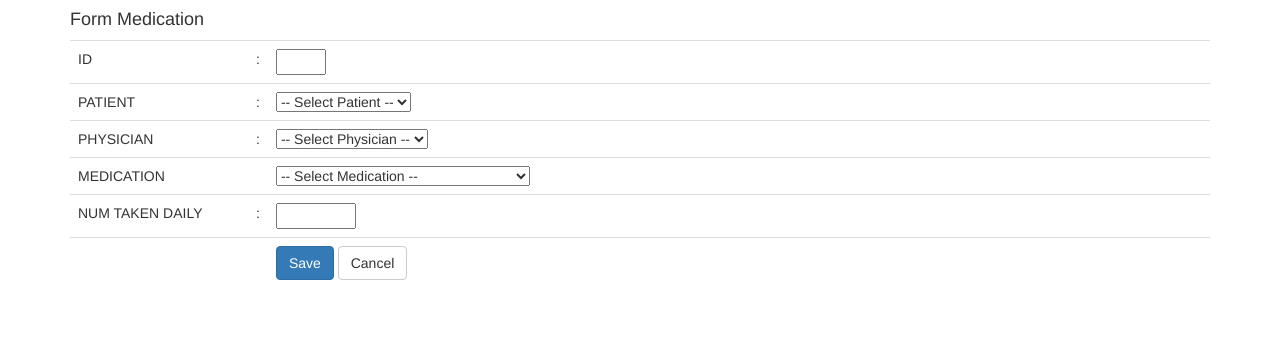
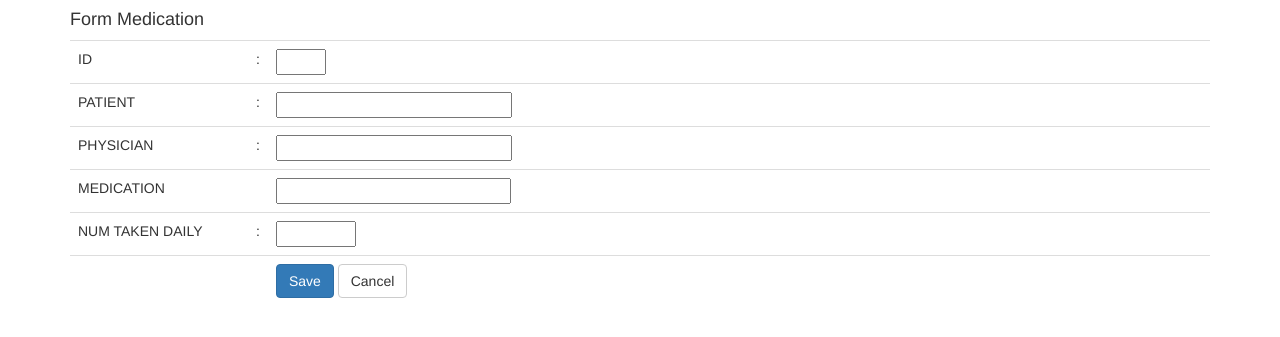
Before and after one commit to mdgs/prescription-system, a PHP site: page /prescription.form.php in a window 1280 px wide. Shown: the part 56-393 px from the top of the page. Run offline with PHP 8.4, Linux system fonts and the light colour scheme; tables that the repository leaves empty or names only in its code hold one stand-in row (values such as "Sample post"); some libraries are stand-ins or nearby versions.

Commit message:
prescription tanpa combo

```diff
--- a/prescription.form.php
+++ b/prescription.form.php
@@ -113,49 +113,23 @@
 			<td style="width: 178px">PATIENT</td>
 			<td style="width: 11px">:</td>
 			<td>
-				<!--<input name="patient_id" style="width: 236px" type="text" value="<?= get_value($prescription, 'patient_id') ?>">-->
-				<select name="patient_id">
-					<option value="">-- Select Patient --</option>
-					<?php foreach($paLookup as $idx => $row) {
-						$curr = get_value($prescription, 'patient_id');
-						$selected = !empty($curr) && $curr == $row['patient_id'] ? "selected" : "";
-					?>
-						<option <?= $selected ?> value="<?= $row['patient_id'] ?>"><?= $row["patient_fname"] . " " . $row["patient_lname"] ?></option>
-					<?php } ?>
-				</select>
-
+				<input name="patient_id" style="width: 236px" type="text" value="<?= get_value($prescription, 'patient_id') ?>">
 			</td>
 		</tr>
 		<tr>
 			<td style="width: 178px; height: 26px;">PHYSICIAN</td>
 			<td style="width: 11px; height: 26px;">:</td>
 			<td style="height: 26px">
-				<!--<input name="physician_id" style="width: 236px" type="text" value="<?= get_value($prescription, 'physician_id') ?>">-->
-				<select name="physician_id">
-					<option value="">-- Select Physician --</option>
-					<?php foreach($phLookup as $idx => $row) {
-						$curr = get_value($prescription, 'physician_id');
-						$selected = !empty($curr) && $curr == $row['physician_id'] ? "selected" : "";
-					?>
-						<option <?= $selected ?> value="<?= $row['physician_id'] ?>"><?= $row["physician_fname"] . " " . $row["physician_lname"] ?></option>
-					<?php } ?>
-				</select>
+				<input name="physician_id" style="width: 236px" type="text" value="<?= get_value($prescription, 'physician_id') ?>">
+
 			</td>
 		</tr>
 		<tr>
 			<td style="width: 178px">MEDICATION</td>
 			<td style="width: 11px">&nbsp;</td>
 			<td>
-				<!--<input name="medication_id" style="width: 235px" type="text" value="<?= get_value($prescription, 'medication_id') ?>">-->
-				<select name="medication_id">
-					<option value="">-- Select Medication --</option>
-					<?php foreach($medLookup as $idx => $row) {
-						$curr = get_value($prescription, 'medication_id');
-						$selected = !empty($curr) && $curr == $row['medication_id'] ? "selected" : "";
-					?>
-						<option <?= $selected ?> value="<?= $row['medication_id'] ?>"><?= $row["medication_name"] . " (" . $row["medication_dosage"] . " " . $row["medication_route"] . ")" ?></option>
-					<?php } ?>
-				</select>
+				<input name="medication_id" style="width: 235px" type="text" value="<?= get_value($prescription, 'medication_id') ?>">
+
 
 			</td>
 		</tr>
```
